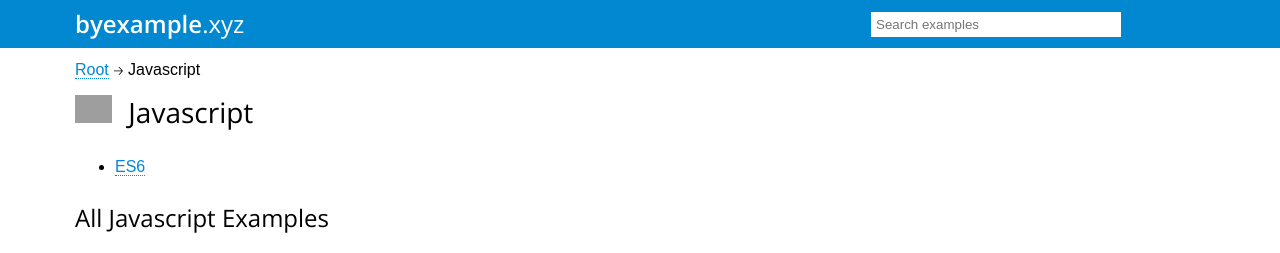
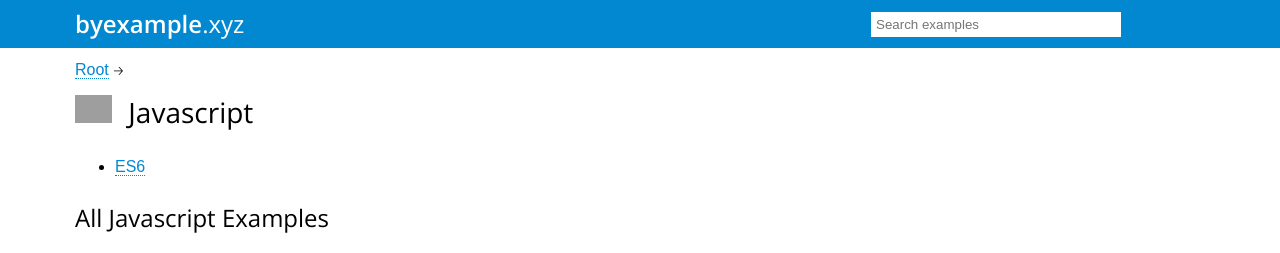
Before and after one commit to matt1/byexample.xyz, a Jekyll site: the page built from javascript.md, in a window 1280 px wide. Shown: the top 253 px of the page. Built offline with Jekyll 4.4.1, drawn with Linux system fonts in a browser that asks for light colours; grey boxes are pictures that could not be loaded.

Commit message:
Update breadcrumbs.html

```diff
--- a/_includes/breadcrumbs.html
+++ b/_includes/breadcrumbs.html
@@ -4,7 +4,7 @@
   <a href="/">Root</a>
   {% for crumb in crumbs offset: 1 %}
     {% if forloop.last %}
-    <span class="navigation-icon">🡢</span> {{ page.title }}
+    <span class="navigation-icon">🡢</span> {{ page.linktitle }}
     {% else %}
     <span class="navigation-icon">🡢</span> <a href="{% assign crumb_limit = forloop.index | plus: 1 %}{% for crumb in crumbs limit: crumb_limit %}{{ crumb | append: '/' }}{% endfor %}">{{ crumb | capitalize | replace:'-',' ' | remove:'.html' }}</a>
     {% endif %}
```
